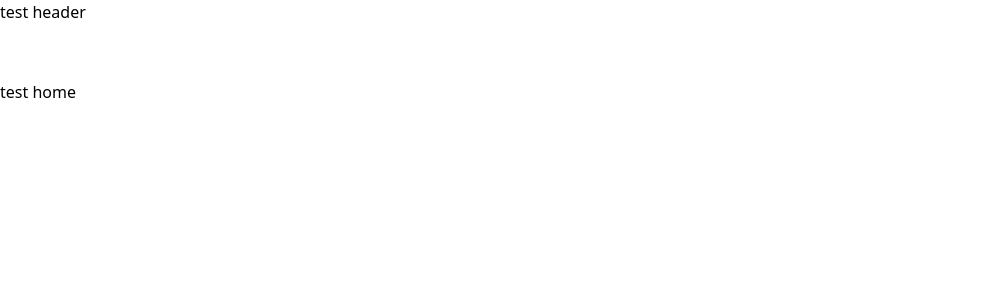
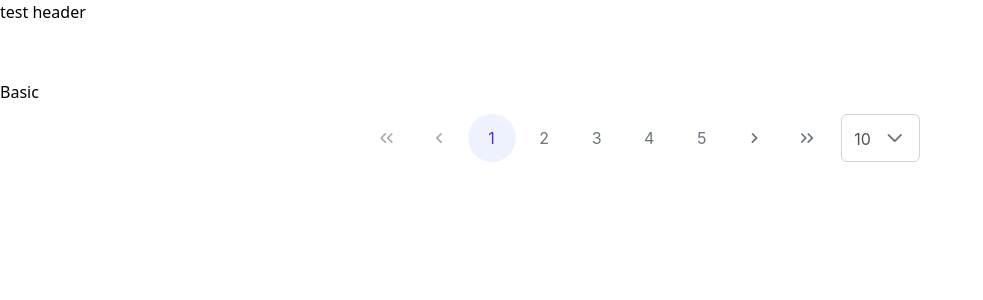
Before and after one commit to EdwaardFlorez/test, a React (Vite) app: page / in a window 1280 px wide. Shown: the top 300 px of the page, without its empty margins (0-983 px from the left). Built offline with nearby package versions, Linux system fonts and the light colour scheme.

Commit message:
first mount pagination

```diff
--- a/package.json
+++ b/package.json
@@ -10,6 +10,8 @@
   },
   "dependencies": {
     "axios": "^0.27.2",
+    "primeicons": "^5.0.0",
+    "primereact": "^8.3.0",
     "react": "^18.2.0",
     "react-dom": "^18.2.0",
     "react-redux": "^8.0.2",
--- /dev/null
+++ b/src/components/molecules/paginator/PaginatorDemo.css
@@ -0,0 +1,4 @@
+.paginator-demo .image-gallery {
+  text-align: center;
+  padding: 1rem;
+}
--- /dev/null
+++ b/src/components/molecules/paginator/PaginatorPrime.jsx
@@ -0,0 +1,35 @@
+import React, { useState } from "react";
+
+/* react prime */
+import { Paginator } from "primereact/paginator";
+
+/* css */
+import "./PaginatorDemo.css";
+
+const PaginatorPrime = () => {
+  const [basicFirst, setBasicFirst] = useState(0);
+  const [basicRows, setBasicRows] = useState(10);
+
+  const onBasicPageChange = (event) => {
+    console.log("eve", event);
+    setBasicFirst(event.first);
+    setBasicRows(event.rows);
+  };
+
+  return (
+    <div className="paginator-demo">
+      <div className="card">
+        <h5>Basic</h5>
+        <Paginator
+          first={basicFirst}
+          rows={basicRows}
+          totalRecords={120}
+          rowsPerPageOptions={[10, 20, 30]}
+          onPageChange={onBasicPageChange}
+        ></Paginator>
+      </div>
+    </div>
+  );
+};
+
+export default PaginatorPrime;
--- a/src/components/organisms/Home.jsx
+++ b/src/components/organisms/Home.jsx
@@ -1,9 +1,15 @@
 import React from "react";
+
+/* components */
+import PaginatorPrime from "../molecules/paginator/PaginatorPrime";
+
 
 const Home = () => {
   return (
     <div className="Home">
-      <h2>test home</h2>
+      <div className="paginator-container">
+        <PaginatorPrime></PaginatorPrime>
+      </div>
     </div>
   );
 };
--- a/src/index.css
+++ b/src/index.css
@@ -1,3 +1,8 @@
+/* React Prime */
+@import "primereact/resources/themes/lara-light-indigo/theme.css";
+@import "primereact/resources/primereact.min.css";
+@import "primeicons/primeicons.css";
+
 @tailwind base;
 @tailwind components;
 @tailwind utilities;
```
Also changed, not shown: 1 other file (tests, documents, lock files or other folders).
